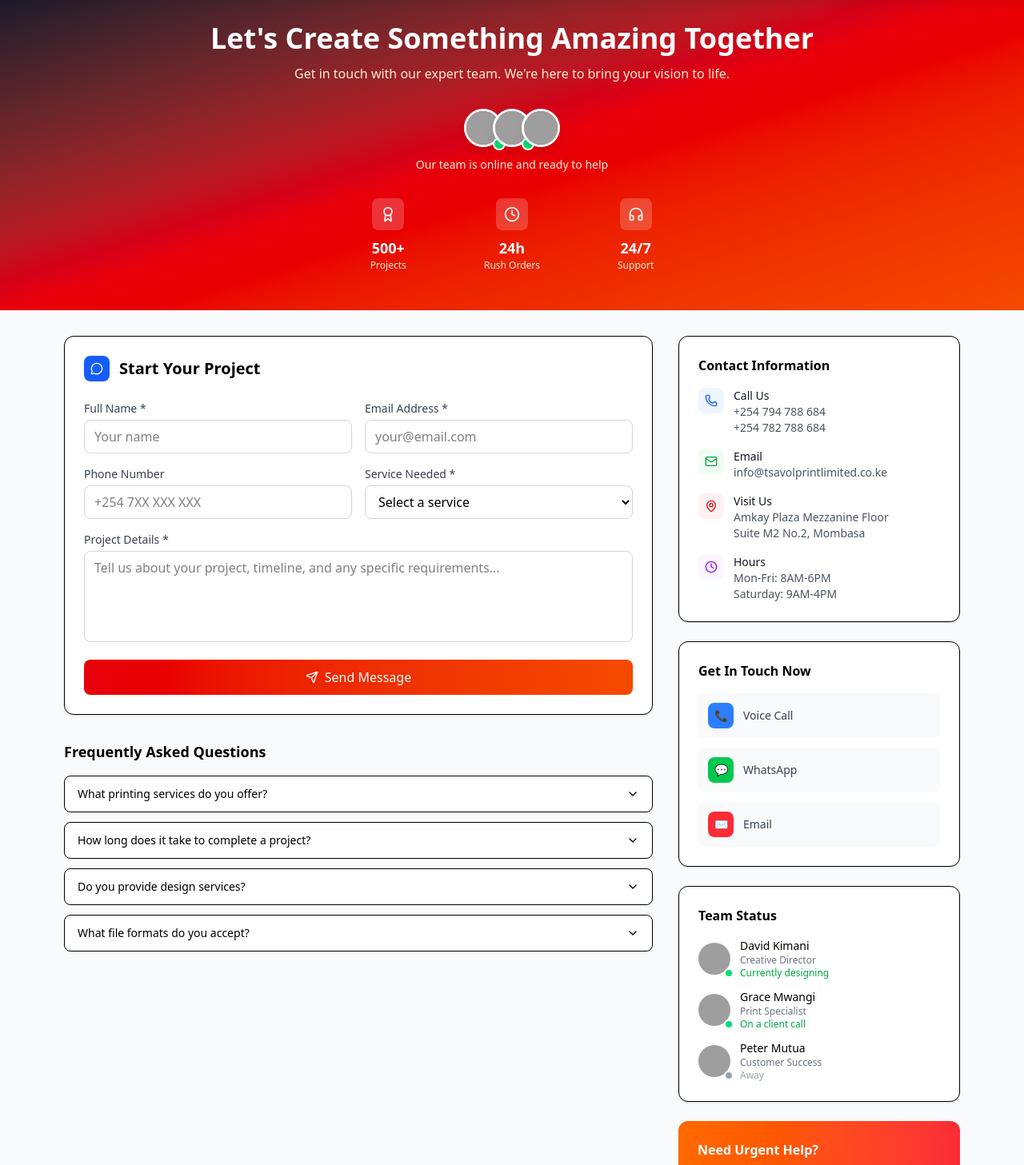
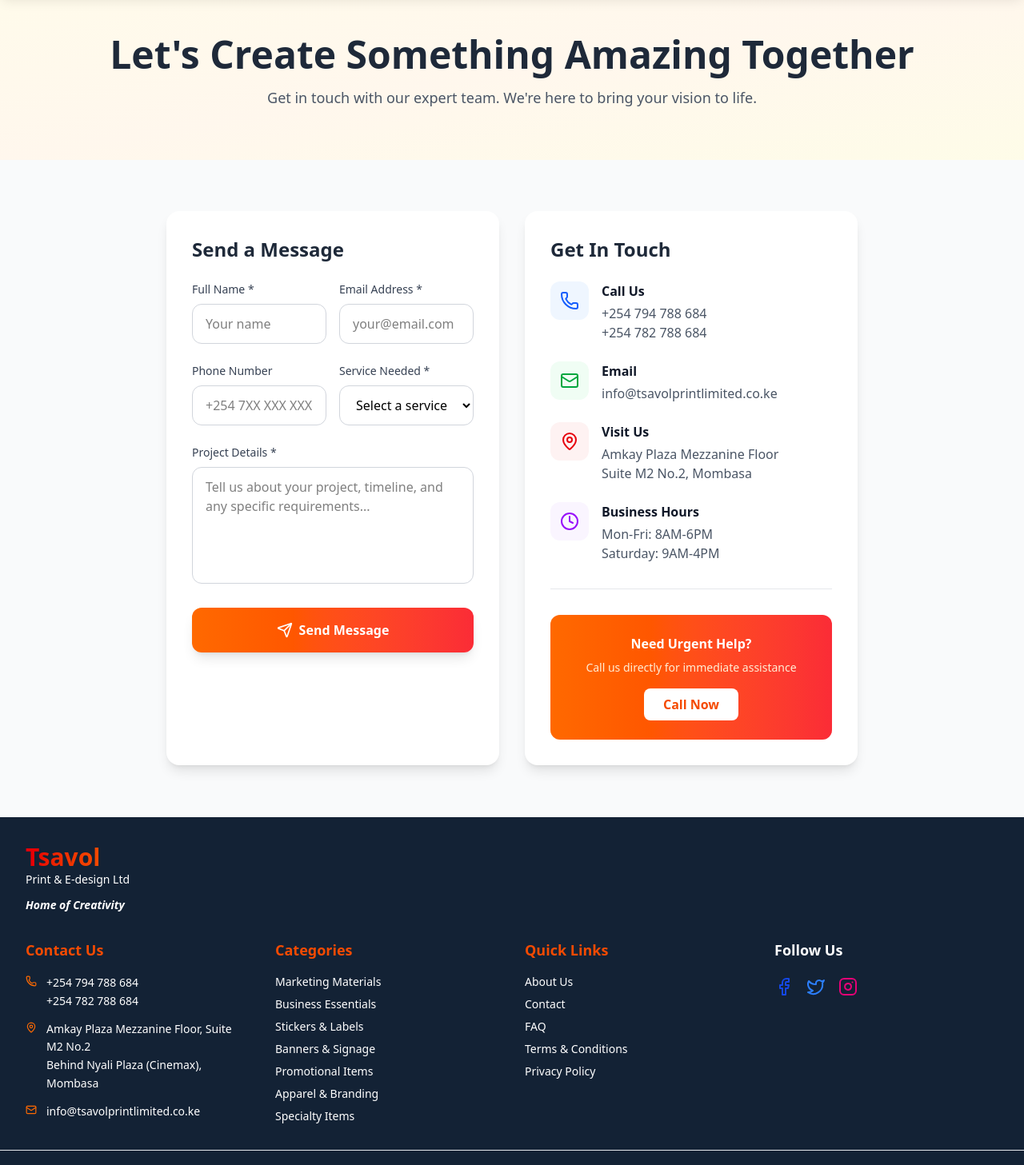
Before and after one commit to Brian-Rotich20/tsavo-limited, a Next.js app: page /contact in a window 1280 px wide. Shown: the part 100-1557 px from the top of the page at 80% size. Built offline with nearby package versions, Linux system fonts and the light colour scheme; grey boxes are pictures that could not be loaded.

Commit message:
modified contact and footer

```diff
--- a/app/components/Footer.tsx
+++ b/app/components/Footer.tsx
@@ -11,17 +11,17 @@
 
 const Footer = () => {
   return (
-    <footer className="bg-white text-gray-700 border-t">
+    <footer className="bg-[#132235] text-white border-t">
       <div className="max-w-7xl mx-auto px-4 sm:px-6 lg:px-8 py-8">
         {/* Logo Section - Full width on mobile, centered */}
         <div className="flex flex-col items-center md:items-start mb-6 md:mb-8">
           <div className="text-3xl font-bold bg-gradient-to-r from-red-600 to-orange-600 bg-clip-text text-transparent">
             Tsavol
           </div>
-          <div className="text-sm text-gray-500 -mt-1">
+          <div className="text-sm text-white-mt-1">
             Print & E-design Ltd
           </div>
-          <p className="text-sm italic text-green-800 font-semibold mt-3">
+          <p className="text-sm italic text-white font-semibold mt-3">
             Home of Creativity
           </p>
         </div>
@@ -138,7 +138,7 @@
 
           {/* Social Media */}
           <div>
-            <h3 className="text-lg font-semibold mb-5 text-blue-900">
+            <h3 className="text-lg font-semibold mb-5 text-white">
               Follow Us
             </h3>
             <div className="flex items-center space-x-4">
@@ -175,7 +175,7 @@
       </div>
 
       {/* Copyright */}
-      <div className="bg-gray-100 py-4 text-center text-sm text-gray-600 border-t border-gray-200">
+      <div className="bg-[#132235] py-4 text-center text-sm text-white border-t border-gray-200">
         &copy; {new Date().getFullYear()} Tsavo Print & E-Design Ltd. All rights reserved.
       </div>
     </footer>
--- a/app/contact/page.tsx
+++ b/app/contact/page.tsx
@@ -1,6 +1,6 @@
 "use client";
 
-import { Phone, Mail, MapPin, Clock, Send, MessageCircle, ChevronDown, User, Headphones, Award } from "lucide-react";
+import { Phone, Mail, MapPin, Clock, Send } from "lucide-react";
 import { useState } from "react";
 
 export default function ContactPage() {
@@ -11,8 +11,6 @@
     inquiry: '',
     message: ''
   });
-
-  const [openFAQ, setOpenFAQ] = useState<number | null>(null);
 
   const handleChange = (
     e: React.ChangeEvent<HTMLInputElement | HTMLTextAreaElement | HTMLSelectElement>
@@ -38,150 +36,34 @@
     "Other"
   ];
 
-  const faqs = [
-    {
-      question: "What printing services do you offer?",
-      answer: "We offer business cards, flyers, banners, signage, marketing materials, and custom printing solutions for all your business needs."
-    },
-    {
-      question: "How long does it take to complete a project?",
-      answer: "Standard projects take 2-5 business days. Rush orders can be completed in 24-48 hours with additional fees."
-    },
-    {
-      question: "Do you provide design services?",
-      answer: "Yes! Our creative team provides professional design services for all printing materials, logos, and branding packages."
-    },
-    {
-      question: "What file formats do you accept?",
-      answer: "We accept AI, PSD, PDF, JPG, PNG files. Our team can also work with your existing brand guidelines."
-    }
-  ];
-
-  const team = [
-    {
-      name: "David Kimani",
-      role: "Creative Director",
-      avatar: "https://images.unsplash.com/photo-1507003211169-0a1dd7228f2d?w=80&h=80&fit=crop&crop=face",
-      available: true,
-      status: "Currently designing"
-    },
-    {
-      name: "Grace Mwangi",
-      role: "Print Specialist",
-      avatar: "https://images.unsplash.com/photo-1534528741775-53994a69daeb?w=80&h=80&fit=crop&crop=face",
-      available: true,
-      status: "On a client call"
-    },
-    {
-      name: "Peter Mutua",
-      role: "Customer Success",
-      avatar: "https://images.unsplash.com/photo-1500648767791-00dcc994a43e?w=80&h=80&fit=crop&crop=face",
-      available: false,
-      status: "Away"
-    }
-  ];
-
-  const communicationOptions = [
-    {
-      icon: "📞",
-      label: "Voice Call",
-      action: "tel:+254794788684",
-      color: "bg-blue-500"
-    },
-    {
-      icon: "💬",
-      label: "WhatsApp",
-      action: "https://wa.me/254794788684",
-      color: "bg-green-500"
-    },
-    {
-      icon: "✉️",
-      label: "Email",
-      action: "mailto:info@tsavolprintlimited.co.ke",
-      color: "bg-red-500"
-    }
-  ];
-
   return (
     <div className="min-h-screen bg-gray-50">
       {/* Hero Section */}
-      <div className="bg-gradient-to-br from-gray-900 via-red-600 to-orange-600 text-white">
-        <div className="max-w-6xl mx-auto px-4 py-12">
-          <div className="text-center mb-8">
-            <h1 className="text-3xl md:text-4xl font-bold mb-3">
+      <div className="bg-gradient-to-br from-amber-50 via-orange-50 to-yellow-50">
+        <div className="max-w-6xl mx-auto px-4 py-16">
+          <div className="text-center">
+            <h1 className="text-4xl md:text-5xl font-bold text-gray-800 mb-4">
               Let's Create Something Amazing Together
             </h1>
-            <p className="text-orange-100 max-w-2xl mx-auto">
+            <p className="text-gray-600 max-w-2xl mx-auto text-lg">
               Get in touch with our expert team. We're here to bring your vision to life.
             </p>
-          </div>
-
-          {/* Team Members */}
-          <div className="flex justify-center items-center gap-6 mb-8">
-            <div className="text-center">
-              <div className="flex -space-x-3 justify-center mb-3">
-                {team.map((member, idx) => (
-                  <div key={idx} className="relative">
-                    <img
-                      src={member.avatar}
-                      alt={member.name}
-                      className="w-12 h-12 rounded-full border-3 border-white shadow-lg"
-                    />
-                    {member.available && (
-                      <div className="absolute -bottom-1 -right-1 w-4 h-4 bg-green-400 rounded-full border-2 border-white"></div>
-                    )}
-                  </div>
-                ))}
-              </div>
-              <p className="text-sm text-orange-100">Our team is online and ready to help</p>
-            </div>
-          </div>
-
-          {/* Quick Stats */}
-          <div className="grid grid-cols-3 gap-4 max-w-md mx-auto">
-            <div className="text-center">
-              <div className="w-10 h-10 bg-white/20 rounded-lg flex items-center justify-center mx-auto mb-2">
-                <Award className="w-5 h-5" />
-              </div>
-              <div className="text-lg font-bold">500+</div>
-              <div className="text-xs text-orange-100">Projects</div>
-            </div>
-            <div className="text-center">
-              <div className="w-10 h-10 bg-white/20 rounded-lg flex items-center justify-center mx-auto mb-2">
-                <Clock className="w-5 h-5" />
-              </div>
-              <div className="text-lg font-bold">24h</div>
-              <div className="text-xs text-orange-100">Rush Orders</div>
-            </div>
-            <div className="text-center">
-              <div className="w-10 h-10 bg-white/20 rounded-lg flex items-center justify-center mx-auto mb-2">
-                <Headphones className="w-5 h-5" />
-              </div>
-              <div className="text-lg font-bold">24/7</div>
-              <div className="text-xs text-orange-100">Support</div>
-            </div>
           </div>
         </div>
       </div>
 
       {/* Main Content */}
-      <div className="max-w-6xl mx-auto px-4 py-8">
-        <div className="grid lg:grid-cols-3 gap-8">
+      <div className="max-w-4xl mx-auto px-4 py-16">
+        <div className="grid lg:grid-cols-2 gap-8">
 
           {/* Contact Form */}
-          <div className="lg:col-span-2">
-            <div className="bg-white rounded-xl shadow-sm p-6 border">
-              <div className="flex items-center gap-3 mb-6">
-                <div className="w-8 h-8 bg-blue-600 rounded-lg flex items-center justify-center">
-                  <MessageCircle className="w-4 h-4 text-white" />
-                </div>
-                <h2 className="text-xl font-semibold">Start Your Project</h2>
-              </div>
+          <div className="bg-white rounded-2xl shadow-lg p-8">
+            <h2 className="text-2xl font-bold text-gray-800 mb-6">Send a Message</h2>
 
-              <form className="space-y-4" onSubmit={handleSubmit}>
+            <form className="space-y-6" onSubmit={handleSubmit}>
               <div className="grid md:grid-cols-2 gap-4">
                 <div>
-                    <label className="block text-sm font-medium text-gray-700 mb-1">
+                  <label className="block text-sm font-medium text-gray-700 mb-2">
                     Full Name *
                   </label>
                   <input
@@ -190,12 +72,12 @@
                     value={formData.name}
                     onChange={handleChange}
                     required
-                      className="w-full px-3 py-2 border border-gray-300 rounded-lg focus:ring-2 focus:ring-orange-500/20 focus:border-orange-500 outline-none"
+                    className="w-full px-4 py-3 border border-gray-300 rounded-xl focus:ring-2 focus:ring-orange-500/20 focus:border-orange-500 outline-none transition-all"
                     placeholder="Your name"
                   />
                 </div>
                 <div>
-                    <label className="block text-sm font-medium text-gray-700 mb-1">
+                  <label className="block text-sm font-medium text-gray-700 mb-2">
                     Email Address *
                   </label>
                   <input
@@ -204,7 +86,7 @@
                     value={formData.email}
                     onChange={handleChange}
                     required
-                      className="w-full px-3 py-2 border border-gray-300 rounded-lg focus:ring-2 focus:ring-orange-500/20 focus:border-orange-500 outline-none"
+                    className="w-full px-4 py-3 border border-gray-300 rounded-xl focus:ring-2 focus:ring-orange-500/20 focus:border-orange-500 outline-none transition-all"
                     placeholder="your@email.com"
                   />
                 </div>
@@ -212,7 +94,7 @@
 
               <div className="grid md:grid-cols-2 gap-4">
                 <div>
-                    <label className="block text-sm font-medium text-gray-700 mb-1">
+                  <label className="block text-sm font-medium text-gray-700 mb-2">
                     Phone Number
                   </label>
                   <input
@@ -220,12 +102,12 @@
                     name="phone"
                     value={formData.phone}
                     onChange={handleChange}
-                      className="w-full px-3 py-2 border border-gray-300 rounded-lg focus:ring-2 focus:ring-orange-500/20 focus:border-orange-500 outline-none"
+                    className="w-full px-4 py-3 border border-gray-300 rounded-xl focus:ring-2 focus:ring-orange-500/20 focus:border-orange-500 outline-none transition-all"
                     placeholder="+254 7XX XXX XXX"
                   />
                 </div>
                 <div>
-                    <label className="block text-sm font-medium text-gray-700 mb-1">
+                  <label className="block text-sm font-medium text-gray-700 mb-2">
                     Service Needed *
                   </label>
                   <select
@@ -233,7 +115,7 @@
                     value={formData.inquiry}
                     onChange={handleChange}
                     required
-                      className="w-full px-3 py-2 border border-gray-300 rounded-lg focus:ring-2 focus:ring-orange-500/20 focus:border-orange-500 outline-none"
+                    className="w-full px-4 py-3 border border-gray-300 rounded-xl focus:ring-2 focus:ring-orange-500/20 focus:border-orange-500 outline-none transition-all"
                   >
                     <option value="">Select a service</option>
                     {inquiryTypes.map((type, idx) => (
@@ -244,7 +126,7 @@
               </div>
 
               <div>
-                  <label className="block text-sm font-medium text-gray-700 mb-1">
+                <label className="block text-sm font-medium text-gray-700 mb-2">
                   Project Details *
                 </label>
                 <textarea
@@ -252,168 +134,88 @@
                   value={formData.message}
                   onChange={handleChange}
                   required
-                    rows={4}
-                    className="w-full px-3 py-2 border border-gray-300 rounded-lg focus:ring-2 focus:ring-orange-500/20 focus:border-orange-500 outline-none resize-none"
+                  rows={5}
+                  className="w-full px-4 py-3 border border-gray-300 rounded-xl focus:ring-2 focus:ring-orange-500/20 focus:border-orange-500 outline-none resize-none transition-all"
                   placeholder="Tell us about your project, timeline, and any specific requirements..."
                 ></textarea>
               </div>
 
               <button
                 type="submit"
-                  className="w-full bg-gradient-to-r from-red-600 to-orange-600 text-white py-2.5 px-5 rounded-lg font-medium hover:from-red-700 hover:to-orange-700 transition-all flex items-center justify-center gap-2 group cursor-pointer"
+                className="w-full bg-gradient-to-r from-orange-500 to-red-500 text-white py-4 px-6 rounded-xl font-semibold hover:from-orange-600 hover:to-red-600 transition-all flex items-center justify-center gap-2 group shadow-lg cursor-pointer"
               >
-                  <Send className="w-4 h-4 group-hover:translate-x-1 transition-transform" />
+                <Send className="w-5 h-5 group-hover:translate-x-1 transition-transform" />
                 Send Message
               </button>
             </form>
           </div>
 
-            {/* FAQ Section */}
-            <div className="mt-8">
-              <h3 className="text-lg font-semibold mb-4">Frequently Asked Questions</h3>
-              <div className="space-y-3">
-                {faqs.map((faq, idx) => (
-                  <div key={idx} className="bg-white rounded-lg border">
-                    <button
-                      onClick={() => setOpenFAQ(openFAQ === idx ? null : idx)}
-                      className="w-full px-4 py-3 text-left flex justify-between items-center hover:bg-gray-50"
-                    >
-                      <span className="font-medium text-sm">{faq.question}</span>
-                      <ChevronDown
-                        className={`w-4 h-4 transition-transform ${
-                          openFAQ === idx ? 'rotate-180' : ''
-                        }`}
-                      />
-                    </button>
-                    {openFAQ === idx && (
-                      <div className="px-4 pb-3">
-                        <p className="text-sm text-gray-600">{faq.answer}</p>
+          {/* Contact Information */}
+          <div className="bg-white rounded-2xl shadow-lg p-8">
+            <h2 className="text-2xl font-bold text-gray-800 mb-6">Get In Touch</h2>
+
+            <div className="space-y-6">
+              <div className="flex items-start gap-4">
+                <div className="w-12 h-12 bg-blue-50 rounded-xl flex items-center justify-center flex-shrink-0">
+                  <Phone className="w-6 h-6 text-blue-600" />
                 </div>
-                    )}
-                  </div>
-                ))}
-              </div>
-            </div>
-          </div>
-
-          {/* Contact Info Sidebar */}
-          <div className="space-y-6">
-            {/* Contact Details */}
-            <div className="bg-white rounded-xl shadow-sm p-6 border">
-              <h3 className="font-semibold mb-4">Contact Information</h3>
-
-              <div className="space-y-4">
-                <div className="flex items-start gap-3">
-                  <div className="w-8 h-8 bg-blue-50 rounded-lg flex items-center justify-center flex-shrink-0">
-                    <Phone className="w-4 h-4 text-blue-600" />
-                  </div>
-                  <div className="text-sm">
-                    <div className="font-medium text-gray-900">Call Us</div>
+                <div>
+                  <div className="font-semibold text-gray-900 mb-1">Call Us</div>
                   <div className="text-gray-600">+254 794 788 684</div>
                   <div className="text-gray-600">+254 782 788 684</div>
                 </div>
               </div>
 
-                <div className="flex items-start gap-3">
-                  <div className="w-8 h-8 bg-green-50 rounded-lg flex items-center justify-center flex-shrink-0">
-                    <Mail className="w-4 h-4 text-green-600" />
+              <div className="flex items-start gap-4">
+                <div className="w-12 h-12 bg-green-50 rounded-xl flex items-center justify-center flex-shrink-0">
+                  <Mail className="w-6 h-6 text-green-600" />
                 </div>
-                  <div className="text-sm">
-                    <div className="font-medium text-gray-900">Email</div>
+                <div>
+                  <div className="font-semibold text-gray-900 mb-1">Email</div>
                   <div className="text-gray-600">info@tsavolprintlimited.co.ke</div>
                 </div>
               </div>
 
-                <div className="flex items-start gap-3">
-                  <div className="w-8 h-8 bg-red-50 rounded-lg flex items-center justify-center flex-shrink-0">
-                    <MapPin className="w-4 h-4 text-red-600" />
+              <div className="flex items-start gap-4">
+                <div className="w-12 h-12 bg-red-50 rounded-xl flex items-center justify-center flex-shrink-0">
+                  <MapPin className="w-6 h-6 text-red-600" />
                 </div>
-                  <div className="text-sm">
-                    <div className="font-medium text-gray-900">Visit Us</div>
+                <div>
+                  <div className="font-semibold text-gray-900 mb-1">Visit Us</div>
                   <div className="text-gray-600">Amkay Plaza Mezzanine Floor</div>
                   <div className="text-gray-600">Suite M2 No.2, Mombasa</div>
                 </div>
               </div>
 
-                <div className="flex items-start gap-3">
-                  <div className="w-8 h-8 bg-purple-50 rounded-lg flex items-center justify-center flex-shrink-0">
-                    <Clock className="w-4 h-4 text-purple-600" />
+              <div className="flex items-start gap-4">
+                <div className="w-12 h-12 bg-purple-50 rounded-xl flex items-center justify-center flex-shrink-0">
+                  <Clock className="w-6 h-6 text-purple-600" />
                 </div>
-                  <div className="text-sm">
-                    <div className="font-medium text-gray-900">Hours</div>
+                <div>
+                  <div className="font-semibold text-gray-900 mb-1">Business Hours</div>
                   <div className="text-gray-600">Mon-Fri: 8AM-6PM</div>
                   <div className="text-gray-600">Saturday: 9AM-4PM</div>
                 </div>
               </div>
-              </div>
-            </div>
 
-            {/* Communication Options */}
-            <div className="bg-white rounded-xl shadow-sm p-6 border">
-              <h3 className="font-semibold mb-4">Get In Touch Now</h3>
-              <div className="space-y-3">
-                {communicationOptions.map((option, idx) => (
-                  <a
-                    key={idx}
-                    href={option.action}
-                    className="flex items-center gap-3 p-3 bg-gray-50 rounded-lg hover:bg-gray-100 transition-colors group"
-                  >
-                    <div className={`w-8 h-8 ${option.color} rounded-lg flex items-center justify-center text-white text-sm flex-shrink-0`}>
-                      {option.icon}
-                    </div>
-                    <div className="text-sm font-medium text-gray-700 group-hover:text-gray-900">
-                      {option.label}
-                    </div>
-                  </a>
-                ))}
-              </div>
-            </div>
-
-            {/* Active Team Members */}
-            <div className="bg-white rounded-xl shadow-sm p-6 border">
-              <h3 className="font-semibold mb-4">Team Status</h3>
-              <div className="space-y-3">
-                {team.map((member, idx) => (
-                  <div key={idx} className="flex items-center gap-3">
-                    <div className="relative">
-                      <img
-                        src={member.avatar}
-                        alt={member.name}
-                        className="w-10 h-10 rounded-full"
-                      />
-                      <div className={`absolute -bottom-1 -right-1 w-3 h-3 rounded-full border-2 border-white ${
-                        member.available ? 'bg-green-400' : 'bg-gray-400'
-                      }`}></div>
-                    </div>
-                    <div className="flex-1">
-                      <div className="font-medium text-sm">{member.name}</div>
-                      <div className="text-xs text-gray-500">{member.role}</div>
-                      <div className={`text-xs ${member.available ? 'text-green-600' : 'text-gray-400'}`}>
-                        {member.status}
-                      </div>
-                    </div>
-                  </div>
-                ))}
-              </div>
-            </div>
-
-            {/* Quick Action */}
-            <div className="bg-gradient-to-r from-orange-500 to-red-500 rounded-xl p-6 text-white">
+              <div className="mt-8 pt-8 border-t border-gray-200">
+                <div className="bg-gradient-to-r from-orange-500 to-red-500 rounded-xl p-6 text-white text-center">
                   <h3 className="font-semibold mb-2">Need Urgent Help?</h3>
                   <p className="text-sm text-orange-100 mb-4">
                     Call us directly for immediate assistance
                   </p>
                   <a
                     href="tel:+254794788684"
-                className="block bg-white text-orange-600 text-center py-2 px-4 rounded-lg font-medium hover:bg-gray-50 transition-colors text-sm"
+                    className="inline-block bg-white text-orange-600 py-2 px-6 rounded-lg font-semibold hover:bg-gray-50 transition-colors"
                   >
-                Call Now: +254 794 788 684
+                    Call Now
                   </a>
                 </div>
               </div>
             </div>
           </div>
-
+        </div>
+      </div>
     </div>
   );
 }
```
Lines whose indentation alone changed are shown as unchanged.
